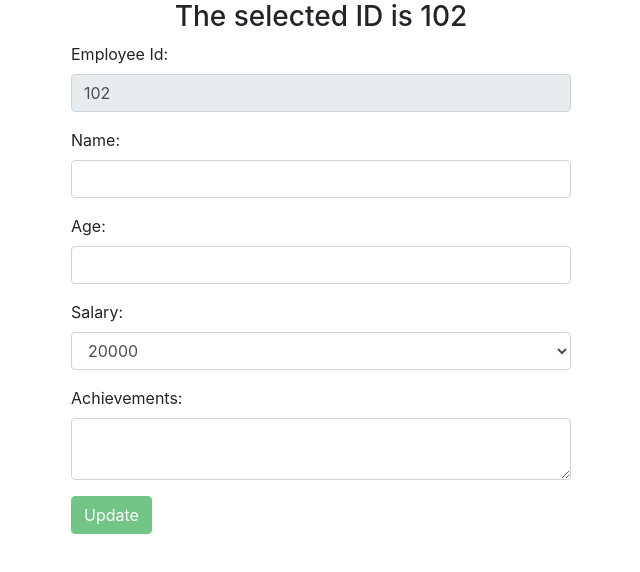
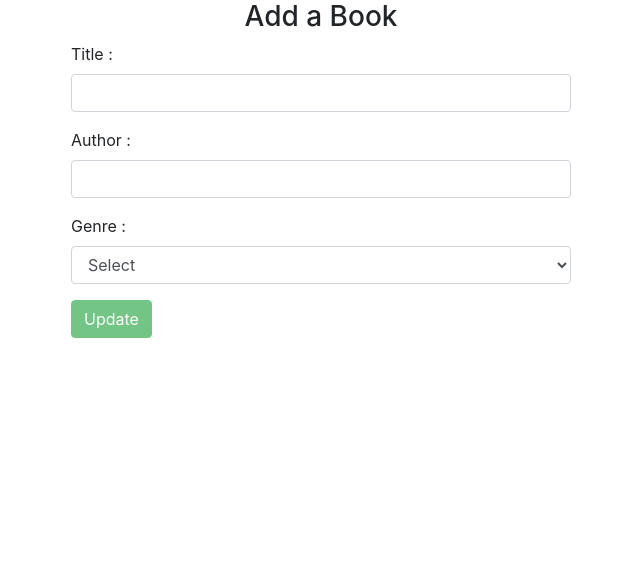
Before and after one commit to trigodeepak/LearnReact, a React (Create React App) app: page / in a window 1280 px wide. Shown: the top 572 px of the page, without its empty margins (319-959 px from the left). Built offline with nearby package versions, Linux system fonts and the light colour scheme.

Commit message:
Done forms and their validation with state

```diff
--- a/src/App.js
+++ b/src/App.js
@@ -9,64 +9,74 @@ class App extends React.Component{
     constructor() {
         super();
         this.state = {
-            empId: '',
-            empName: '',
-            age: '',
-            salary: '',
-            achievements: '',
+            title : '',
+            author : '',
+            genre : '',
             formErrors: {
-                empNameErr: '',
-                empAgeErr: ''
+                titleError : '',
+                authorError : '',
+                genreError : ''
             },
             fieldValidity: {
-                empName: false,
-                age: false
+                titleValid : false,
+                authorValid : false,
+                genreValid : false
             },
             formValid: false,
             successMessage: ''
         };
     }
-    validateName = (e) => {
-        const name = e.target.value;
+    validateTitle = (e) => {
+        const title = e.target.value;
+        console.log("Is this even called"+title);
         var formErrors = this.state.formErrors;
         var fieldValidity = this.state.fieldValidity;
-        this.setState({ empName: e.target.value });
-        console.log(name.length);
-        if (name.length < 6) {
-            formErrors.empNameErr = "Name must be at least 6 chars";
-            fieldValidity.empName = false;
+        this.setState({ title: e.target.value });
+
+        if (title.length < 4) {
+            formErrors.titleError = "Title must be at least 4 chars";
+            fieldValidity.titleValid = false;
         }
         else {
-            formErrors.empNameErr = "";
-            fieldValidity.empName = true;
+            formErrors.titleError = "";
+            fieldValidity.titleValid = true;
         }
         this.setState({ fieldValidity: fieldValidity })
-        this.setState({ formValid: fieldValidity.empName && fieldValidity.age })
+        this.setState({ formValid: fieldValidity.titleValid && fieldValidity.authorValid && fieldValidity.genreValid })
     }
-    validateAge = (e) => {
-        const age = e.target.value;
-        this.setState({ age: age });
-        var formErrors = this.state.formErrors;
-        var fieldValidity = this.state.fieldValidity;
-        if (age < 18 || age > 60) {
-            formErrors.empAgeErr = "Age must be between 18 and 60"
-            fieldValidity.age = false;
+    validateAuthor = (e) =>{
+        const author = e.target.value;
+        let formErrors = this.state.formErrors;
+        let fieldValidity = this.state.fieldValidity;
+        this.setState({ author : e.target.value});
+        if (author.length < 3) {
+            formErrors.authorError = "Author must be at least 3 chars";
+            fieldValidity.authorValid = false;
         }
         else {
-            formErrors.empAgeErr = ""
-            fieldValidity.age = true;
+            formErrors.authorError = "";
+            fieldValidity.authorValid = true;
         }
-        this.setState({ formErrors: formErrors });
-        this.setState({ formValid: fieldValidity.empName && fieldValidity.age })
+        this.setState({ fieldValidity: fieldValidity })
+        this.setState({ formValid: fieldValidity.titleValid && fieldValidity.authorValid && fieldValidity.genreValid })
     }
-    validateSalary = (e) => {
-        let salary = e.target.value;
-        this.setState({ salary: salary })
+    validateGenre = (e) =>{
+        const genre = e.target.value;
+        let formErrors = this.state.formErrors;
+        let fieldValidity = this.state.fieldValidity;
+        this.setState({ genre : e.target.value});
+        if (genre == "") {
+            formErrors.genreError = "Please select a genre";
+            fieldValidity.genreValid = false;
+        }
+        else {
+            formErrors.genreError = "";
+            fieldValidity.genreValid = true;
+        }
+        this.setState({ fieldValidity: fieldValidity })
+        this.setState({ formValid: fieldValidity.titleValid && fieldValidity.authorValid && fieldValidity.genreValid })
     }
-    validateAchievements = (e) => {
-        let achievements = e.target.value;
-        this.setState({ achievements: achievements })
-    }
+
     update = (e) => {
         e.preventDefault();
         if (this.state.formValid) {
@@ -84,35 +94,29 @@ class App extends React.Component{
     render() {
         return (
             <div style={{width:500, margin:'0px auto'}}>
-                <h3 className="text-center">The selected ID is {102}</h3>
+                <h3 className="text-center">Add a Book</h3>
                 <form >
                     <div className="form-group">
-                        <label>Employee Id:</label>
-                        <input className="form-control" disabled value={102} />
+                        <label>Title : </label>
+                        <input className="form-control" value={this.state.title} onChange={this.validateTitle}></input>
                     </div>
+                    <span className="text-danger">{this.state.formErrors.titleError}</span>
                     <div className="form-group">
-                        <label>Name:</label>
-                        <input className="form-control" onChange={this.validateName} value={this.state.empName} />
+                        <label>Author : </label>
+                        <input className="form-control" value={this.state.author} onChange={this.validateAuthor}></input>
                     </div>
-                    <span className="text-danger">{this.state.formErrors.empNameErr}</span>
+                    <span className="text-danger">{this.state.formErrors.authorError}</span>
                     <div className="form-group">
-                        <label>Age:</label>
-                        <input className="form-control" onChange={this.validateAge} value={this.state.age} />
-                    </div>
-                    <span className="text-danger">{this.state.formErrors.empAgeErr}</span>
-                    <div className="form-group">
-                        <label>Salary:</label>
-                        <select onChange={this.validateSalary} className="form-control" value={this.state.salary}>
-                            <option value="20000">20000</option>
-                            <option value="30000">30000</option>
-                            <option value="40000">40000</option>
-                            <option value="50000">50000</option>
+                        <label>Genre : </label>
+                        <select className="form-control" value={this.state.genre} onChange={this.validateGenre}>
+                            <option value = "">Select</option>
+                            <option value = "MT">Mystry Thriller</option>
+                            <option value = "F">Fiction</option>
+                            <option value = "NF">Non Fiction</option>
                         </select>
                     </div>
-                    <div className="form-group">
-                        <label>Achievements:</label>
-                        <textarea onChange={this.validateAchievements} className="form-control" value={this.state.achievements} />
-                    </div>
+                    <span className="text-danger">{this.state.formErrors.genreError}</span>
+
                     <button type="button" onClick={this.update} className="btn btn-success" disabled={!this.state.formValid}>Update</button><br/>
                     <span className="text-success">{this.state.successMessage}</span>
                 </form>
```
